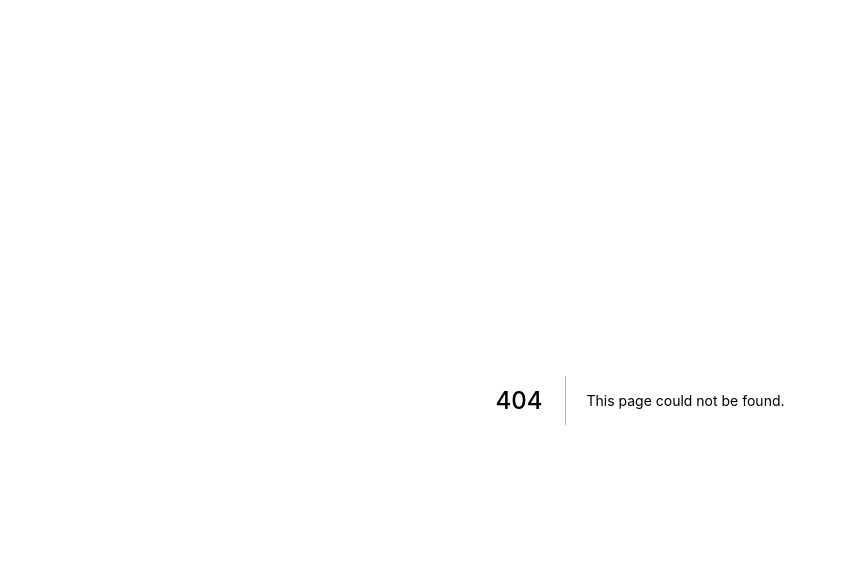
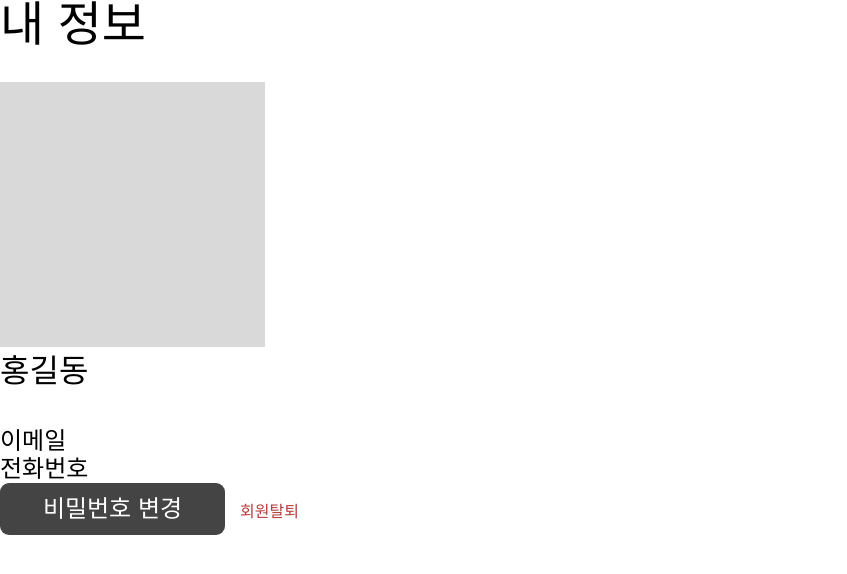
Before and after one commit to Eunjin09/feedback, a Next.js app: page /project/mypage in a window 1280 px wide. Before the commit this address had no page. Shown: the top 574 px of the page, without its empty margins (0-847 px from the left). Built offline with nearby package versions, Linux system fonts and the light colour scheme; a web font is replaced by a local one.

Commit message:
마이페이지 화면 임시

```diff
--- a/components/layout/layout.tsx
+++ b/components/layout/layout.tsx
@@ -1,4 +1,4 @@
-import Nav from "./Nav";
+import Nav from "./nav";
 
 type Props = {
   children: React.ReactNode;
--- /dev/null
+++ b/pages/project/mypage.tsx
@@ -0,0 +1,62 @@
+import styled from "styled-components";
+
+export default function mypage() {
+  return (
+    <Wrap>
+      <MyinfoWrap>
+        <Title>
+          <h1>내 정보</h1>
+        </Title>
+
+        <InfoImg></InfoImg>
+        <Content>
+          <h1>홍길동</h1>
+          <div>이메일</div>
+          <div>전화번호</div>
+          <PasswardBtn>비밀번호 변경</PasswardBtn>
+          <SecessionBtn>회원탈퇴</SecessionBtn>
+        </Content>
+      </MyinfoWrap>
+    </Wrap>
+  );
+}
+
+const Wrap = styled.div``;
+const MyinfoWrap = styled.div``;
+const Title = styled.div`
+  h1 {
+    font-size: 48px;
+    line-height: 1;
+    margin-bottom: 34px;
+  }
+`;
+const InfoImg = styled.div`
+  width: 265px;
+  height: 265px;
+  background: #d9d9d9;
+`;
+const Content = styled.div`
+  h1 {
+    font-size: 32px;
+    margin-bottom: 32px;
+  }
+  div {
+    font-size: 24px;
+    line-height: 28px;
+  }
+`;
+const PasswardBtn = styled.button`
+  width: 225px;
+  height: 52px;
+  border-radius: 9px;
+  background: #444444;
+  font-size: 24px;
+  color: #ffffff;
+`;
+
+const SecessionBtn = styled.button`
+  font-size: 16px;
+  line-height: 18px;
+  color: #b63d3d;
+  margin-left: 15px;
+`;
```
Also changed, not shown: 1 other file (tests, documents, lock files or other folders).
